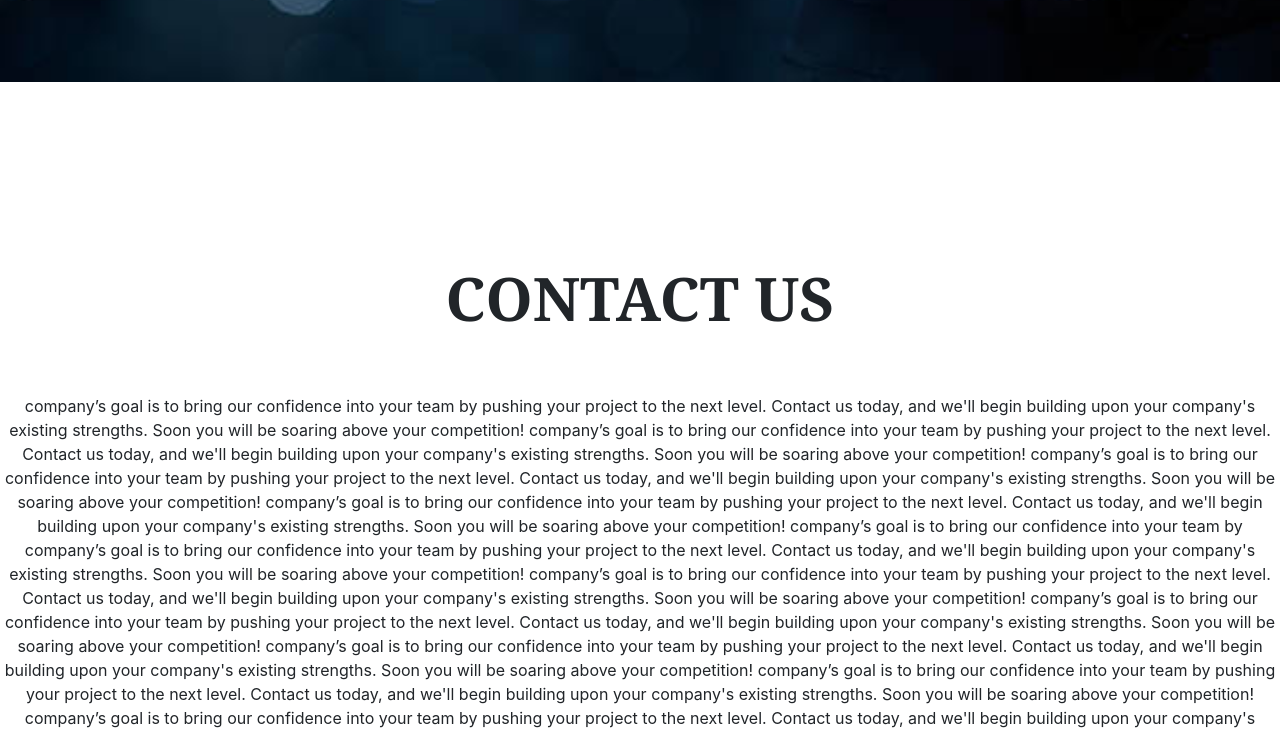
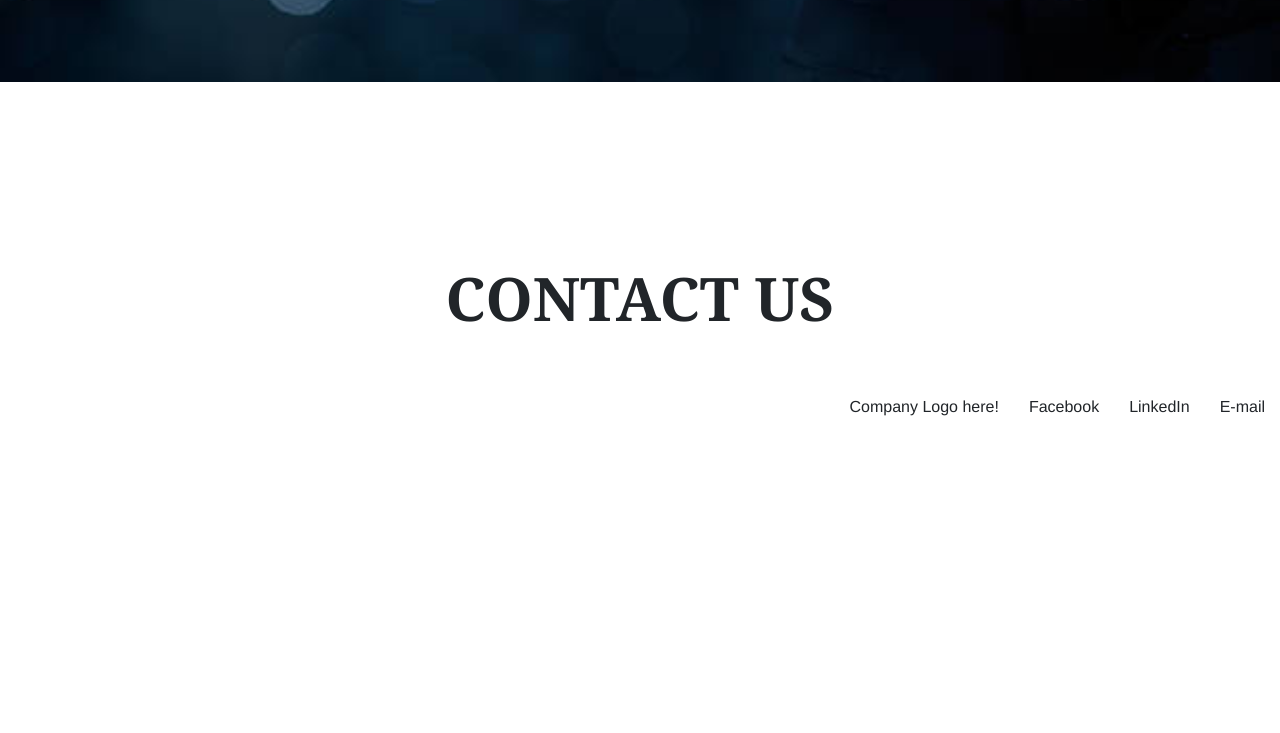
Before and after one commit to wooyounghong/gsc, a website: page public/dist/templates/homepage/index.html in a window 1280 px wide. Shown: the part 2067-2800 px from the top of the page. After the commit the page ends 2534 px from the top, so only its background shows below. Drawn offline with nearby package versions, Linux system fonts and the light colour scheme; files whose address does not match are found by name; a web font is replaced by a local one.

Commit message:
created contact info links

```diff
--- a/public/dist/style.css
+++ b/public/dist/style.css
@@ -163,4 +163,13 @@ img.services-items-images {
   height: 20%;
 } */
 
-/* social media contact */
+/* contact info! */
+.contact-info-container {
+  display: flex;
+  justify-content: flex-end;
+  margin-bottom: 3em;
+}
+
+.contact-info-items {
+  margin: auto 15px;
+}
--- a/public/dist/templates/homepage/index.html
+++ b/public/dist/templates/homepage/index.html
@@ -1,5 +1,5 @@
-<!DOCTYPE>
-<html>
+<!DOCTYPE html>
+<html lang="en">
 
 <head>
   <title>GoSmartCloud, LLC</title>
@@ -118,37 +118,25 @@
     <h1>
       <strong>CONTACT US</strong>
     </h1>
-    <p>
-      company’s goal is to bring our confidence into your team by pushing your project to the next level. Contact us today, and
-      we'll begin building upon your company's existing strengths. Soon you will be soaring above your competition! company’s
-      goal is to bring our confidence into your team by pushing your project to the next level. Contact us today, and we'll
-      begin building upon your company's existing strengths. Soon you will be soaring above your competition! company’s goal
-      is to bring our confidence into your team by pushing your project to the next level. Contact us today, and we'll begin
-      building upon your company's existing strengths. Soon you will be soaring above your competition! company’s goal is
-      to bring our confidence into your team by pushing your project to the next level. Contact us today, and we'll begin
-      building upon your company's existing strengths. Soon you will be soaring above your competition! company’s goal is
-      to bring our confidence into your team by company’s goal is to bring our confidence into your team by pushing your
-      project to the next level. Contact us today, and we'll begin building upon your company's existing strengths. Soon
-      you will be soaring above your competition! company’s goal is to bring our confidence into your team by pushing your
-      project to the next level. Contact us today, and we'll begin building upon your company's existing strengths. Soon
-      you will be soaring above your competition! company’s goal is to bring our confidence into your team by pushing your
-      project to the next level. Contact us today, and we'll begin building upon your company's existing strengths. Soon
-      you will be soaring above your competition! company’s goal is to bring our confidence into your team by pushing your
-      project to the next level. Contact us today, and we'll begin building upon your company's existing strengths. Soon
-      you will be soaring above your competition! company’s goal is to bring our confidence into your team by pushing your
-      project to the next level. Contact us today, and we'll begin building upon your company's existing strengths. Soon
-      you will be soaring above your competition! company’s goal is to bring our confidence into your team by pushing your
-      project to the next level. Contact us today, and we'll begin building upon your company's existing strengths. Soon
-      you will be soaring above your competition! pushing your project to the next level. Contact us today, and we'll begin
-      building upon your company's existing strengths. Soon you will be soaring above your competition!
-
-    </p>
+    <div class="contact-info-container">
+      <div class="contact-info-items">
+        <a>Company Logo here!</a>
+      </div>
+      <div class="contact-info-items">
+        <a>Facebook</a>
+      </div>
+      <div class="contact-info-items">
+        <a>LinkedIn</a>
+      </div>
+      <div class="contact-info-items">
+        <a>E-mail</a>
+      </div>
+    </div>
   </section>
   <script type="text/javascript">
     // with jquery;
     // set up jQuery so that when HTML loads, these event handlers will trigger asynchronously;
     $(document).ready(function () {
-
       // creating a sticky navbar;
       const stickyNavTop = $('.navbar-container').offset().top;
 
```
